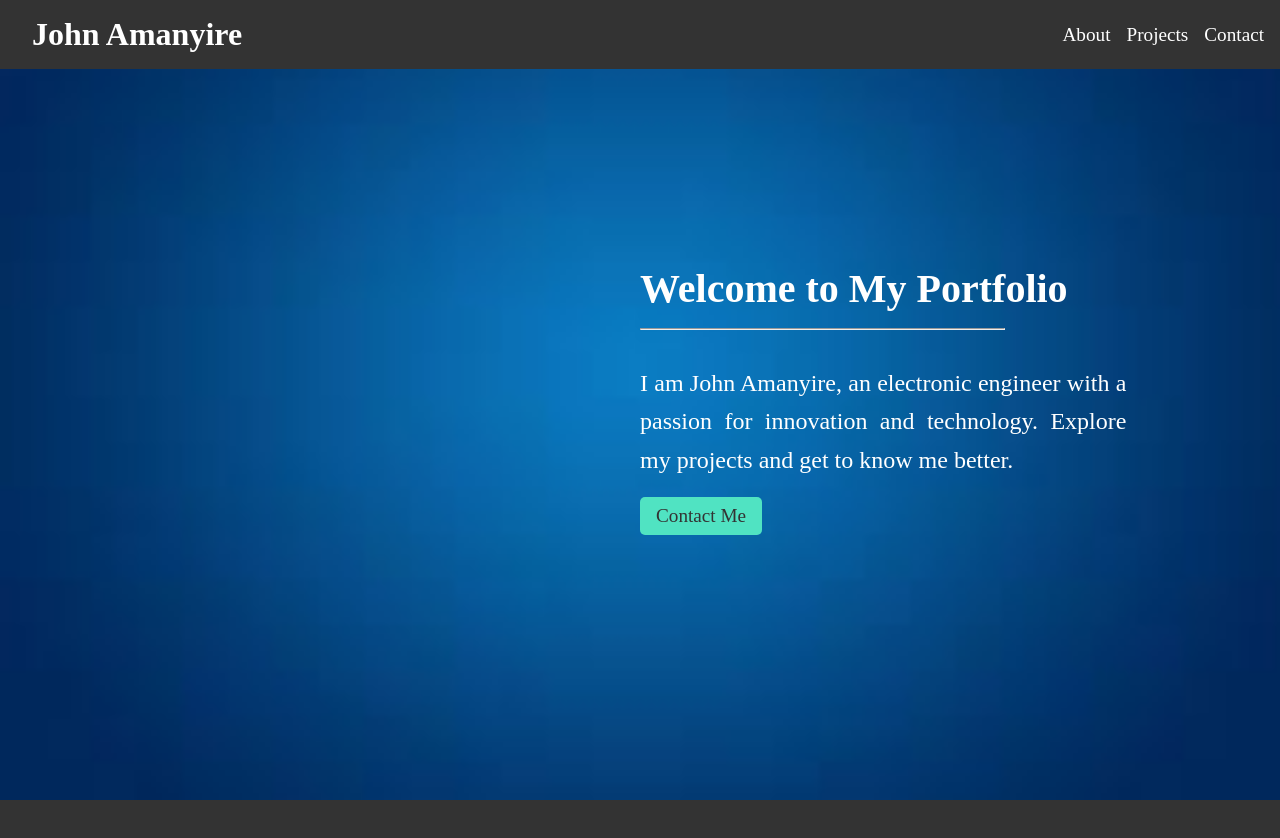
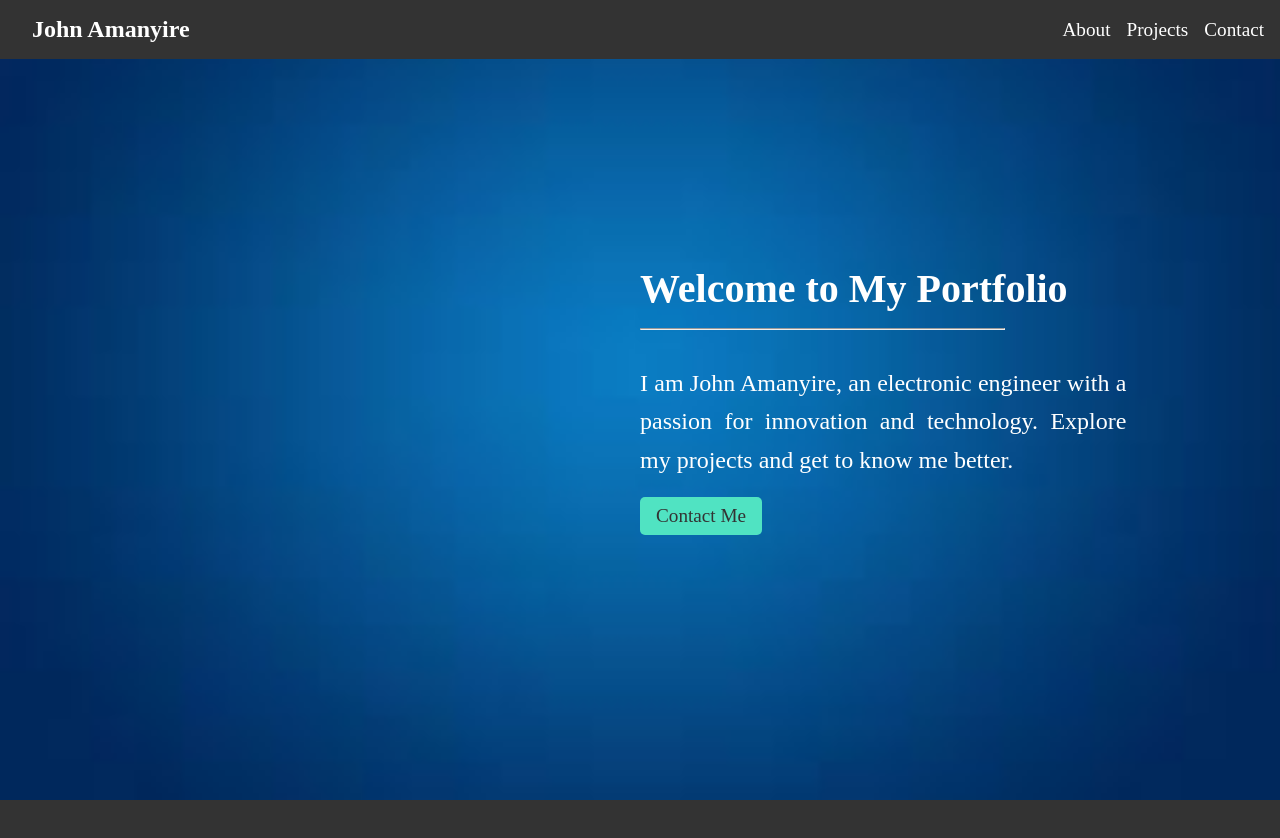
Before and after one commit to asianzuhenry/john_a, a plain HTML site: page index.html in a window 1280 px wide. Shown: the top 838 px of the page. Drawn offline with Linux system fonts and the light colour scheme.

```diff
--- a/styles.css
+++ b/styles.css
@@ -18,7 +18,7 @@ header {
 
 }
 header h1 {
-  font-size: 2rem;
+  font-size: 1.5rem;
   margin-left: 1rem;
 }
 header h1 a {
```
Also changed, not shown: index.html (+3 -0 lines).
